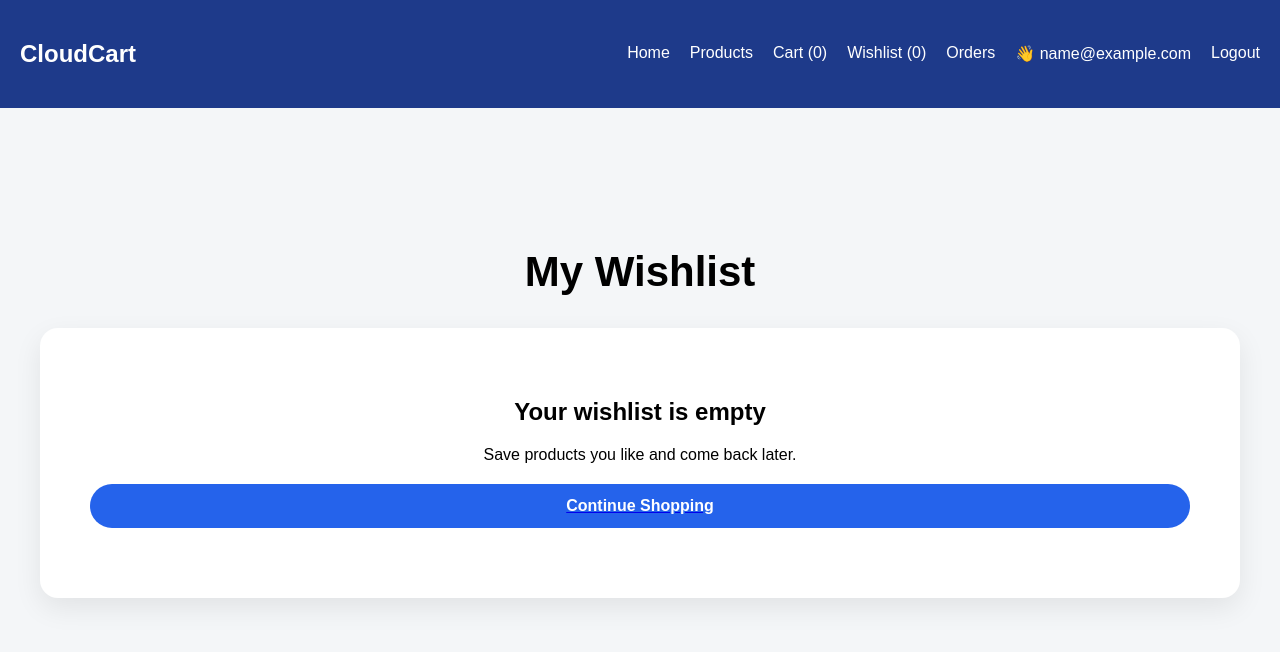
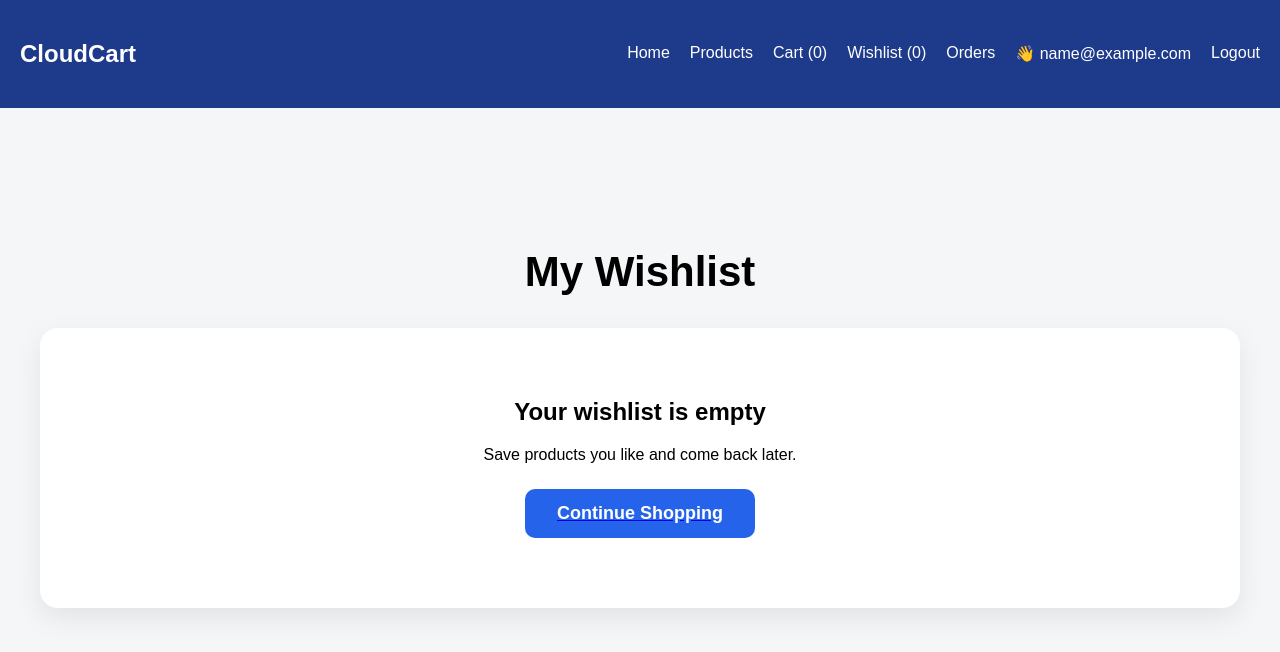
Before and after one commit to saibalaji6/CloudCart, a React (Vite) app in the folder cloudcart-frontend/: page /wishlist in a window 1280 px wide. Shown: the top 652 px of the page. Built offline with nearby package versions, Linux system fonts and the light colour scheme; no server answers; sample sign-in values are in the browser's storage.

Commit message:
good all

```diff
--- a/cloudcart-frontend/src/index.css
+++ b/cloudcart-frontend/src/index.css
@@ -1037,3 +1037,25 @@ button:disabled {
     border-color:#ef4444;
     transform:scale(1.12);
 }
+.continue-shopping-btn {
+    margin-top: 25px;
+    padding: 14px 32px;
+
+    background: #2563eb;
+    color: white;
+
+    border: none;
+    border-radius: 10px;
+
+    font-size: 18px;
+    font-weight: 600;
+
+    cursor: pointer;
+
+    transition: 0.3s;
+}
+
+.continue-shopping-btn:hover {
+    background: #1d4ed8;
+    transform: translateY(-2px);
+}
--- a/cloudcart-frontend/src/pages/Wishlist.jsx
+++ b/cloudcart-frontend/src/pages/Wishlist.jsx
@@ -23,7 +23,9 @@ function Wishlist() {
           <h2>Your wishlist is empty</h2>
           <p>Save products you like and come back later.</p>
           <Link to="/products">
-            <button className="wishlist-add-btn">Continue Shopping</button>
+            <button className="continue-shopping-btn">
+  Continue Shopping
+</button>
           </Link>
         </div>
       ) : (
```
